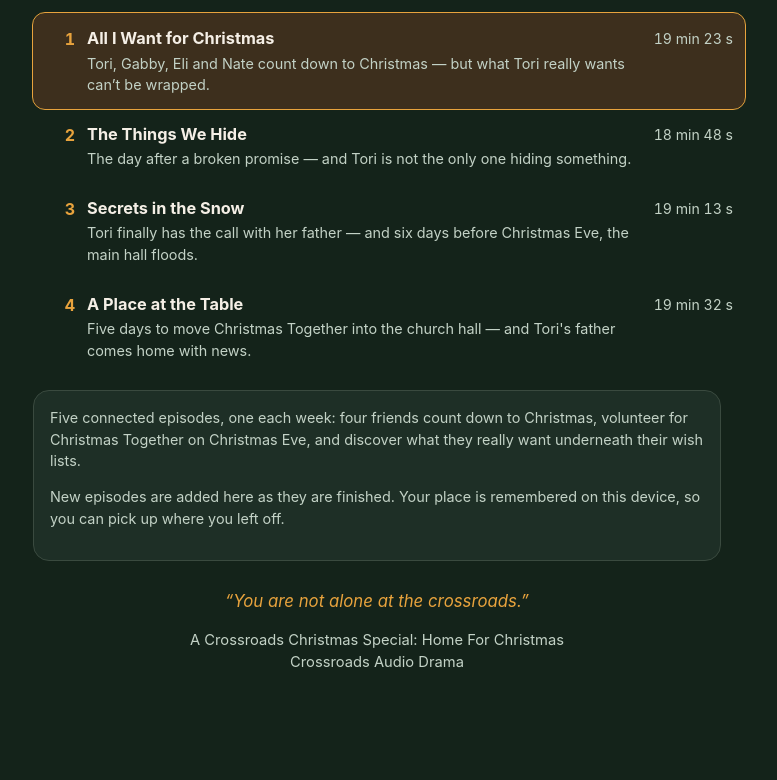
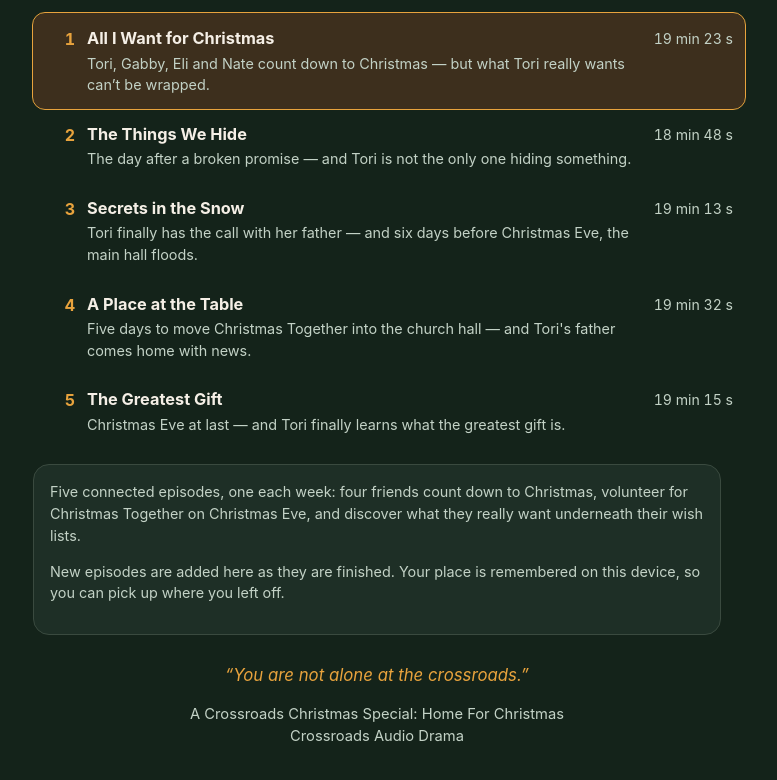
Before and after one commit to CrossroadsAdventist/crossroads-christmas, a plain HTML site: page index.html in a window 1280 px wide. Shown: the part 765-1545 px from the top of the page, without its empty margins (263-1040 px from the left). Before the commit the page ends 1517 px from the top, so only its background shows below. Drawn offline with Linux system fonts and the light colour scheme.

Commit message:
Add Christmas Ep5 player (19:15) - series complete

```diff
--- a/index.html
+++ b/index.html
@@ -123,6 +123,13 @@ var EPISODES = [
     meta: "19 min 32 s",
     desc: "Five days to move Christmas Together into the church hall \u2014 and Tori's father comes home with news.",
     src: "episode-4-a-place-at-the-table.mp3"
+  },
+  {
+    num: 5,
+    title: "The Greatest Gift",
+    meta: "19 min 15 s",
+    desc: "Christmas Eve at last \u2014 and Tori finally learns what the greatest gift is.",
+    src: "episode-5-the-greatest-gift.mp3"
   }
 ];
 
```
Also changed, not shown: episodes.json (+7 -0 lines), 1 other file.
